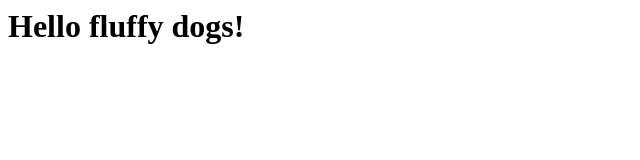
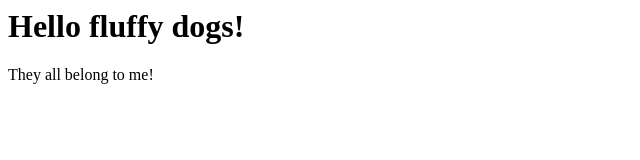
Before and after one commit to amgoforth/amgoforth.github.io, a plain HTML site: page index.html in a window 1280 px wide. Shown: the whole page, without its empty margins (0-640 px from the left). Drawn offline with Linux system fonts and the light colour scheme.

Commit message:
Update index.html

```diff
--- a/index.html
+++ b/index.html
@@ -1 +1,2 @@
 <h1>Hello fluffy dogs!</h1>
+<h0>They all belong to me!</h0>
```
